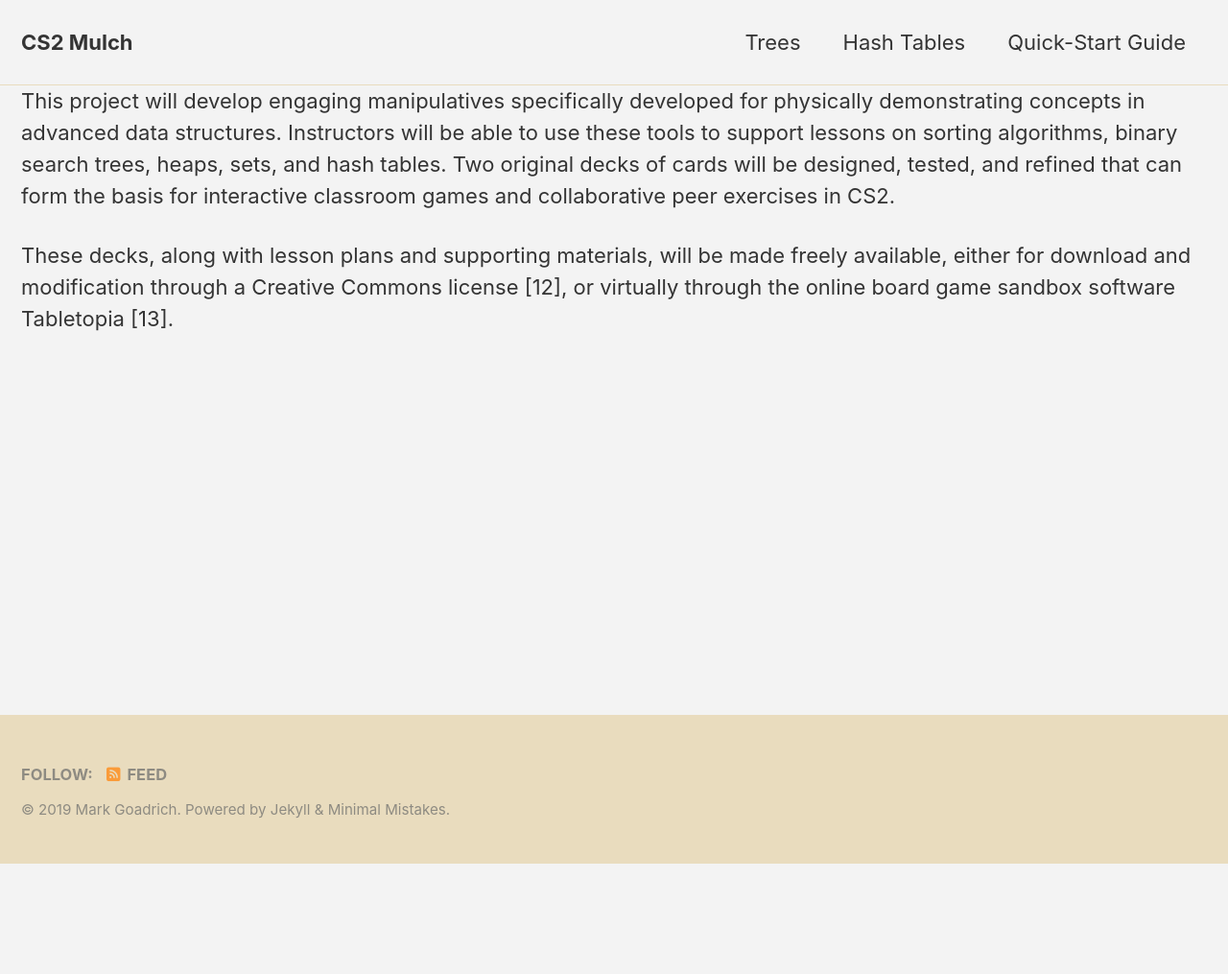
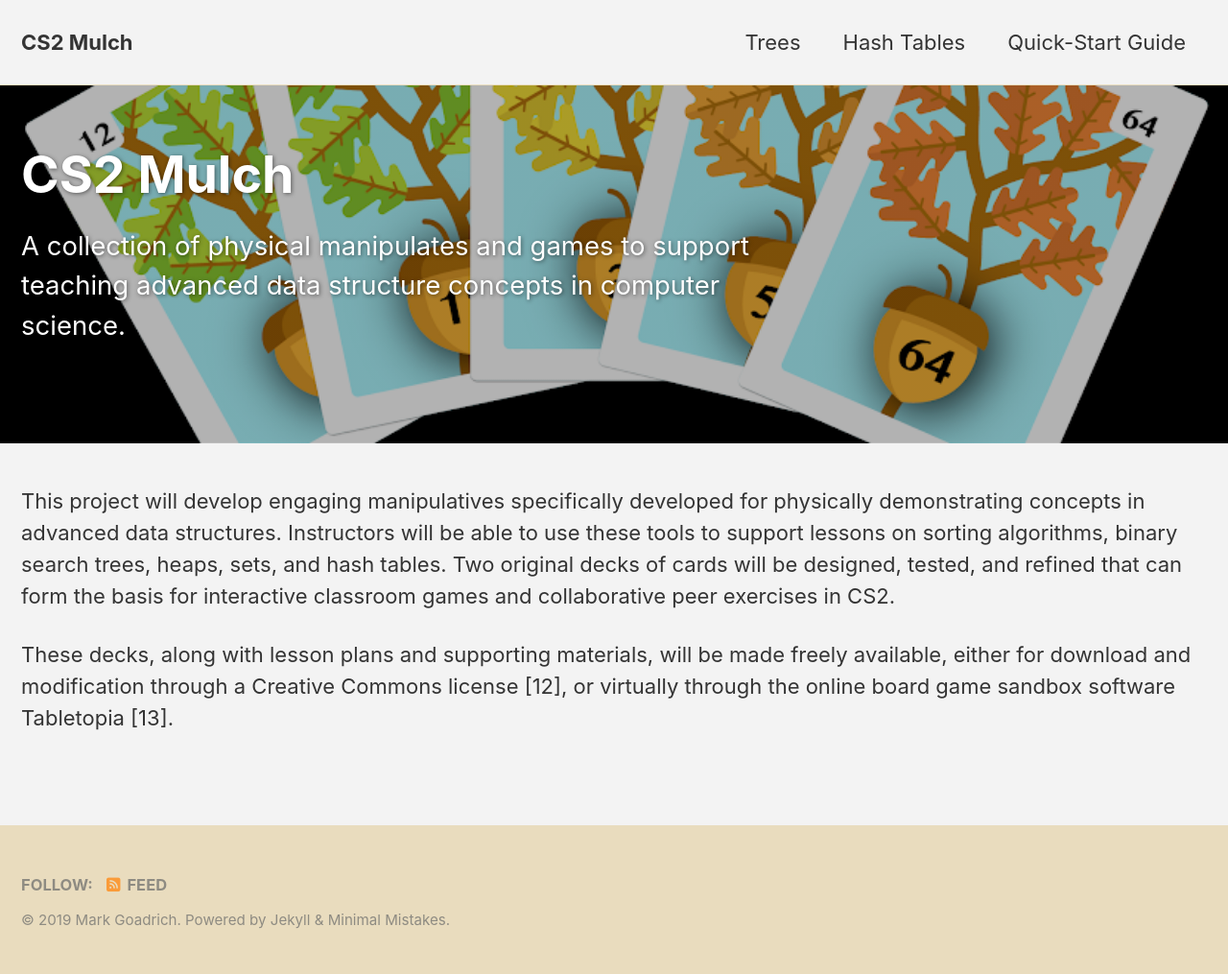
Before and after one commit to qsebring3930/cs2mulch, a Jekyll site: the page built from index.md, in a window 1280 px wide. Shown: the whole page at 96% size. Built offline with Jekyll 4.4.1, drawn with Linux system fonts in a browser that asks for light colours; cached includes are drawn as plain includes; nearby versions of some CDN libraries; before the commit the page ends 900 px from its top, so only the background shows below that.

Commit message:
Splash page working

```diff
--- a/_config.yml
+++ b/_config.yml
@@ -20,7 +20,7 @@ title                    : "CS2 Mulch"
 title_separator          : "-"
 subtitle                 : # site tagline that appears below site title in masthead
 name                     : "Mark Goadrich"
-description              : "An amazing website."
+description              : "Physical Manipulates and Games for CS2 Data Structure Classrooms"
 url                      : # the base hostname & protocol for your site e.g. "https://mmistakes.github.io"
 baseurl                  : "/cs2mulch" # the subpath of your site, e.g. "/blog"
 repository               : "mgoadric/cs2mulch" # GitHub username/repo-name e.g. "mmistakes/minimal-mistakes"
@@ -109,7 +109,7 @@ analytics:
 author:
   name             : "CS2 Mulch"
   avatar           : # path of avatar image, e.g. "/assets/images/bio-photo.jpg"
-  bio              : "I am an **amazing** person."
+  bio              : "Physical Manipulates and Games for CS2 Data Structure Classrooms"
   location         : "Hendrix College"
   email            :
   links:
--- a/index.md
+++ b/index.md
@@ -1,8 +1,10 @@
 ---
 layout: splash
-author_profile: true
 header:
-  - image: /assets/images/bg.png
+  overlay_color: "#000"
+  overlay_filter: "0.3"
+  overlay_image: /assets/images/bg.png
+excerpt: "A collection of physical manipulates and games to support teaching advanced data structure concepts in computer science."
 ---
 
 This project will develop engaging manipulatives specifically
```
Also changed, not shown: _pages/quicksort.md (+0 -2 lines).
